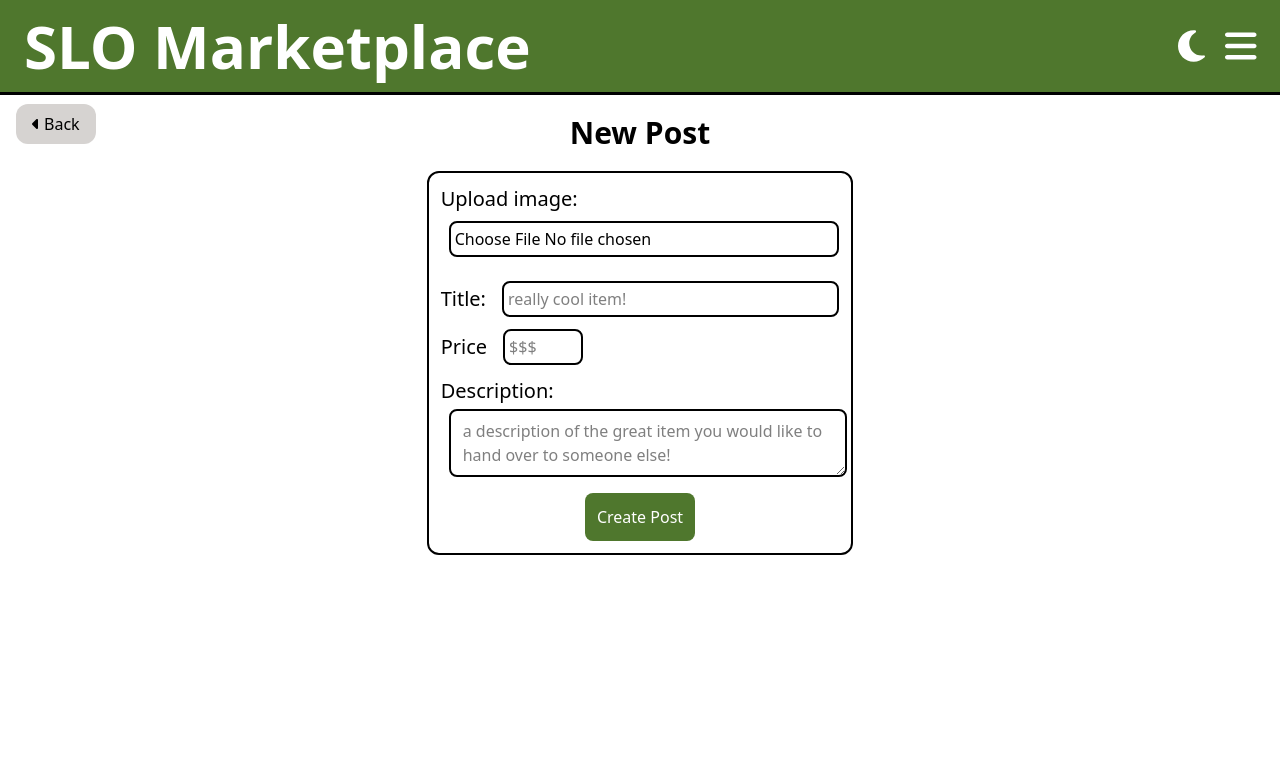
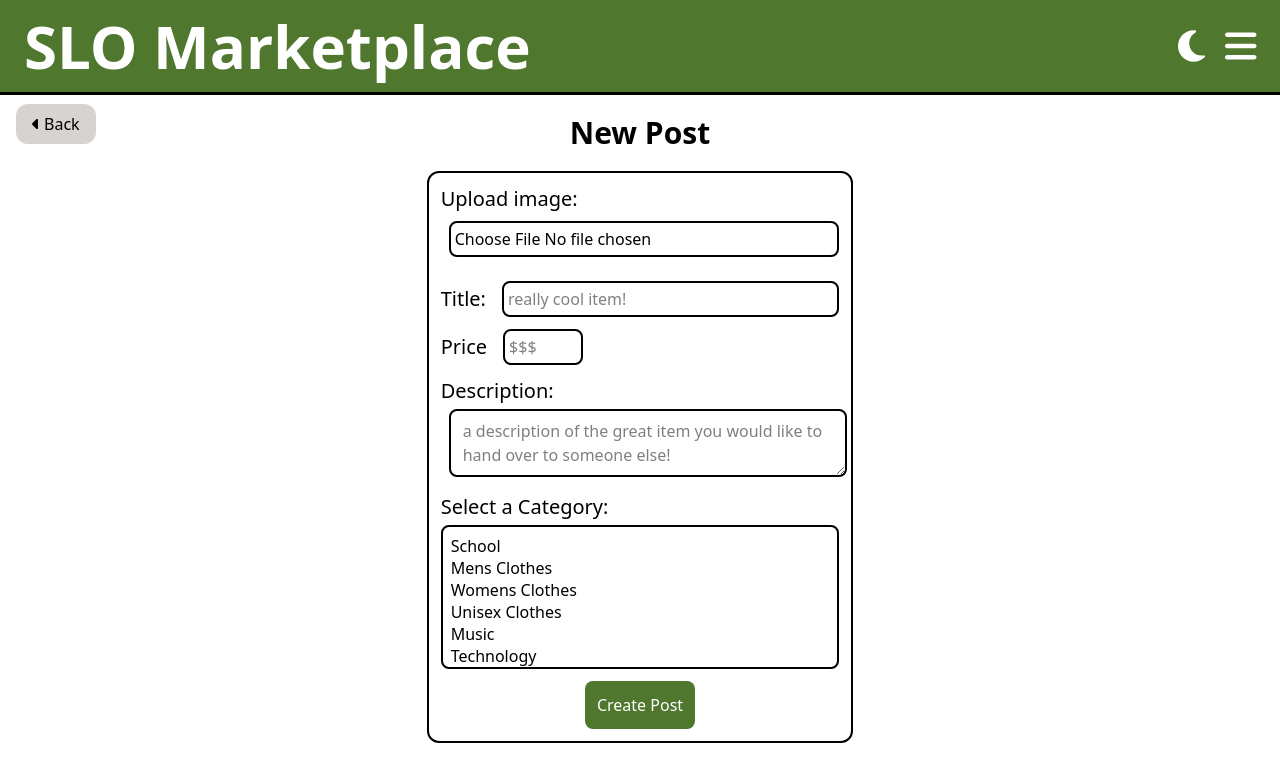
Before and after one commit to matteoterrien/SLOMarketplace, a React (Vite) app: page /new in a window 1280 px wide. Shown: the top 782 px of the page. Built offline with nearby package versions, Linux system fonts and the light colour scheme.

Commit message:
fixed categories

```diff
--- a/src/pages/AddItemPage.tsx
+++ b/src/pages/AddItemPage.tsx
@@ -7,6 +7,15 @@ interface AddItemPageProps {
   darkmode: boolean;
   authToken: string | null;
 }
+
+const CATEGORIES: string[] = [
+  "School",
+  "Mens Clothes",
+  "Womens Clothes",
+  "Unisex Clothes",
+  "Music",
+  "Technology",
+];
 
 const AddItemPage: FC<AddItemPageProps> = (props) => {
   const navigate = useNavigate();
@@ -20,6 +29,7 @@ const AddItemPage: FC<AddItemPageProps> = (props) => {
   const [title, setTitle] = useState<string>("");
   const [price, setPrice] = useState<string>("");
   const [description, setDescription] = useState<string>("");
+  const [categories, setCategories] = useState<string[]>([]);
 
   function readAsDataURL(file: File): Promise<string | ArrayBuffer | null> {
     return new Promise((resolve, reject) => {
@@ -39,7 +49,7 @@ const AddItemPage: FC<AddItemPageProps> = (props) => {
       const titleTrimmed = title.trim();
       const priceTrimmed = price.trim();
       const descriptionTrimmed = description.trim();
-      const categories = ["All"];
+      const selectedCategories = categories.length > 0 ? categories : ["All"];
 
       if (!file || !titleTrimmed || !priceTrimmed || !descriptionTrimmed) {
         console.log("Missing required fields!");
@@ -55,7 +65,7 @@ const AddItemPage: FC<AddItemPageProps> = (props) => {
         uploadData.append("title", titleTrimmed);
         uploadData.append("price", priceTrimmed);
         uploadData.append("details", descriptionTrimmed);
-        uploadData.append("categirues", JSON.stringify(categories));
+        uploadData.append("categories", JSON.stringify(selectedCategories));
 
         const response = await fetch("/api/items", {
           method: "POST",
@@ -107,6 +117,19 @@ const AddItemPage: FC<AddItemPageProps> = (props) => {
     }
   }
 
+  function handleCategoryChange(event: React.ChangeEvent<HTMLSelectElement>) {
+    const selectedOptions = Array.from(
+      event.target.selectedOptions,
+      (option) => option.value
+    );
+
+    if (selectedOptions.includes("All")) {
+      setCategories(["All"]);
+    } else {
+      setCategories(selectedOptions);
+    }
+  }
+
   return (
     <div
       className={`flex flex-col items-center
@@ -147,15 +170,9 @@ const AddItemPage: FC<AddItemPageProps> = (props) => {
 
         <div className="self-center">
           {previewSrc && (
-            <img
-              style={{ maxWidth: "20em", maxHeight: "40em" }}
-              src={previewSrc}
-              alt="Preview"
-            />
+            <img className="w-fit max-h-96" src={previewSrc} alt="Preview" />
           )}
         </div>
-
-        {result && <p className={`message ${result.type}`}>{result.message}</p>}
 
         <div className="flex flex-row gap-2 items-center">
           <label className="text-xl">Title:</label>
@@ -192,6 +209,25 @@ const AddItemPage: FC<AddItemPageProps> = (props) => {
           />
         </div>
 
+        <div className="flex flex-col gap-1">
+          <p className="text-xl">Select a Category:</p>
+          <select
+            multiple
+            className="border-2 rounded-lg p-2 h-36"
+            value={categories}
+            onChange={handleCategoryChange}
+            disabled={isPending}
+          >
+            {CATEGORIES.map((category) => (
+              <option key={category} value={category}>
+                {category}
+              </option>
+            ))}
+          </select>
+        </div>
+
+        {result && <p className={`message ${result.type}`}>{result.message}</p>}
+
         <button
           type="submit"
           disabled={isPending}
```
Also changed, not shown: 1 other file (tests, documents, lock files or other folders).
